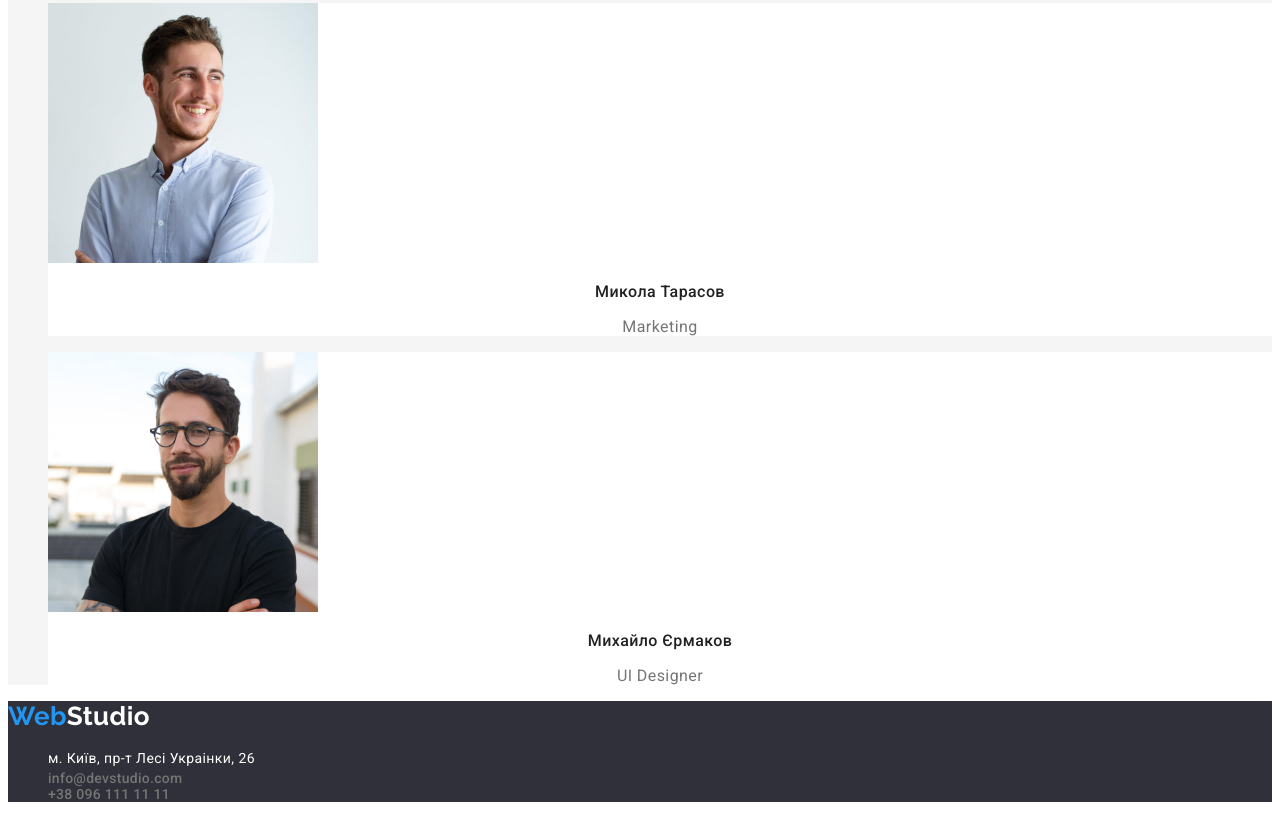
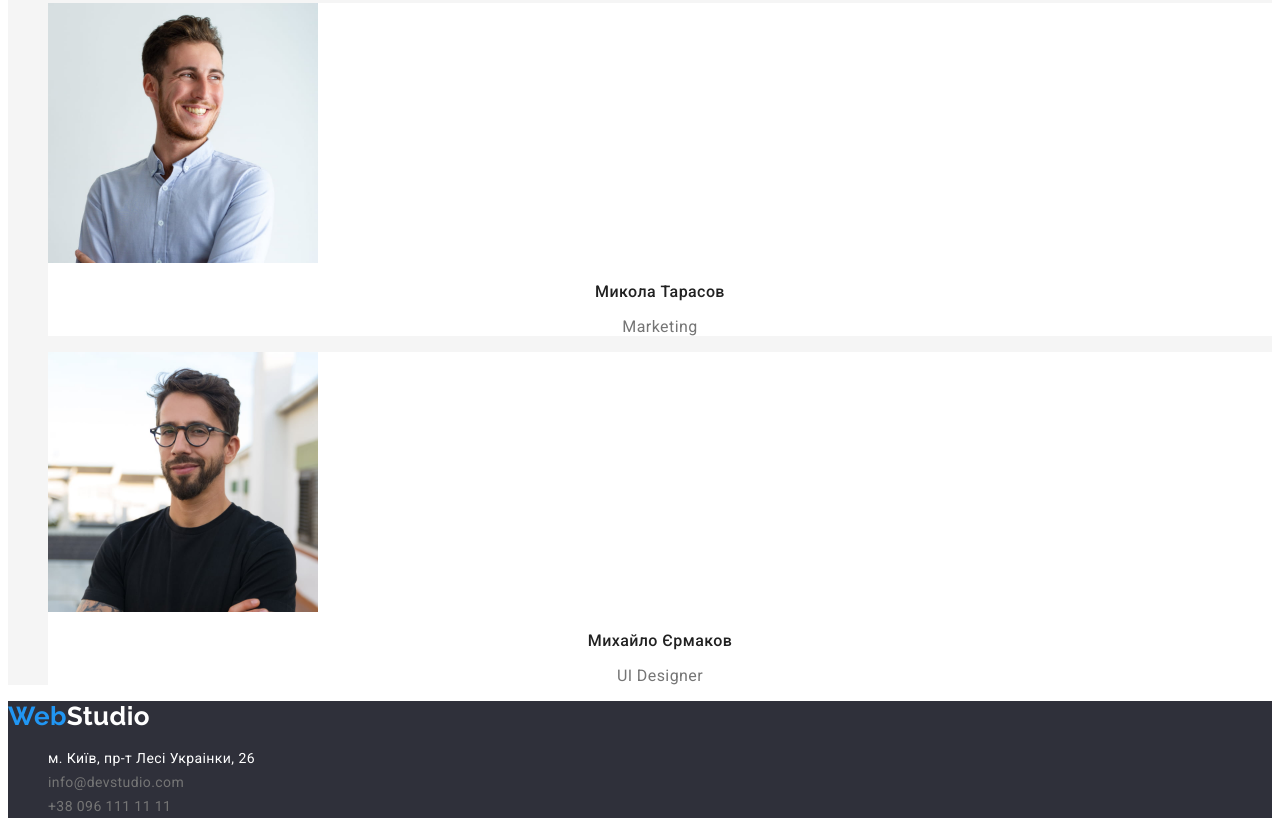
Before and after one commit to Koverin/goit-markup-hw-02, a plain HTML site: page index.html in a window 1280 px wide. Shown: the part 2378-3210 px from the top of the page. Drawn offline with Linux system fonts and the light colour scheme.

Commit message:
заменен класс

```diff
--- a/index.html
+++ b/index.html
@@ -5,10 +5,10 @@
     <meta http-equiv="X-UA-Compatible" content="IE=edge" />
     <meta name="viewport" content="width=device-width, initial-scale=1.0" />
     <title>Домашня робота</title>
-    <link rel="stylesheet" href="./css/style.css">
     <link rel="preconnect" href="https://fonts.googleapis.com">
     <link rel="preconnect" href="https://fonts.gstatic.com" crossorigin>
     <link href="https://fonts.googleapis.com/css2?family=Raleway:wght@700&family=Roboto:wght@400;500;700;900&display=swap" rel="stylesheet">
+    <link rel="stylesheet" href="./css/style.css">
   </head>
   <body>
     <!--head-list-->
@@ -124,10 +124,10 @@
               <a class="address-link" href="https://goo.gl/maps/CPtrU1FHBa2aNyZL9" target="_blank" rel="noopener noreferrer nofollow">м. Київ, пр-т Лесі Украінки, 26</a>
             </li>
             <li class="footer-list-item">
-              <a class="contact-link" href="mailto:info@devstudio.com">info@devstudio.com</a>
+              <a class="footer-link" href="mailto:info@devstudio.com">info@devstudio.com</a>
             </li>
             <li class="footer-list-item">
-              <a class="contact-link" href="tel:+380961111111">+38 096 111 11 11</a>
+              <a class="footer-link" href="tel:+380961111111">+38 096 111 11 11</a>
             </li>
           </ul>
         </address>
```
